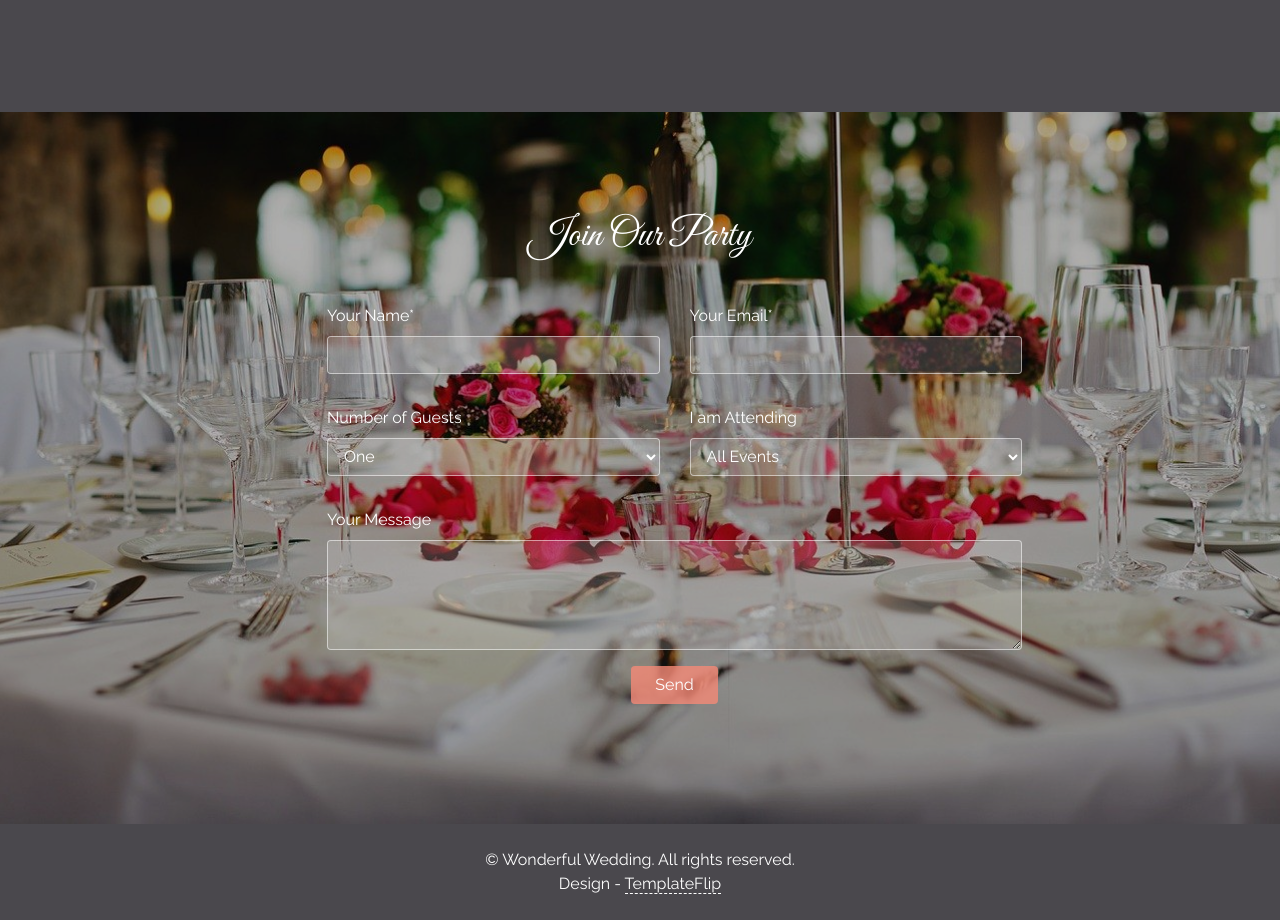
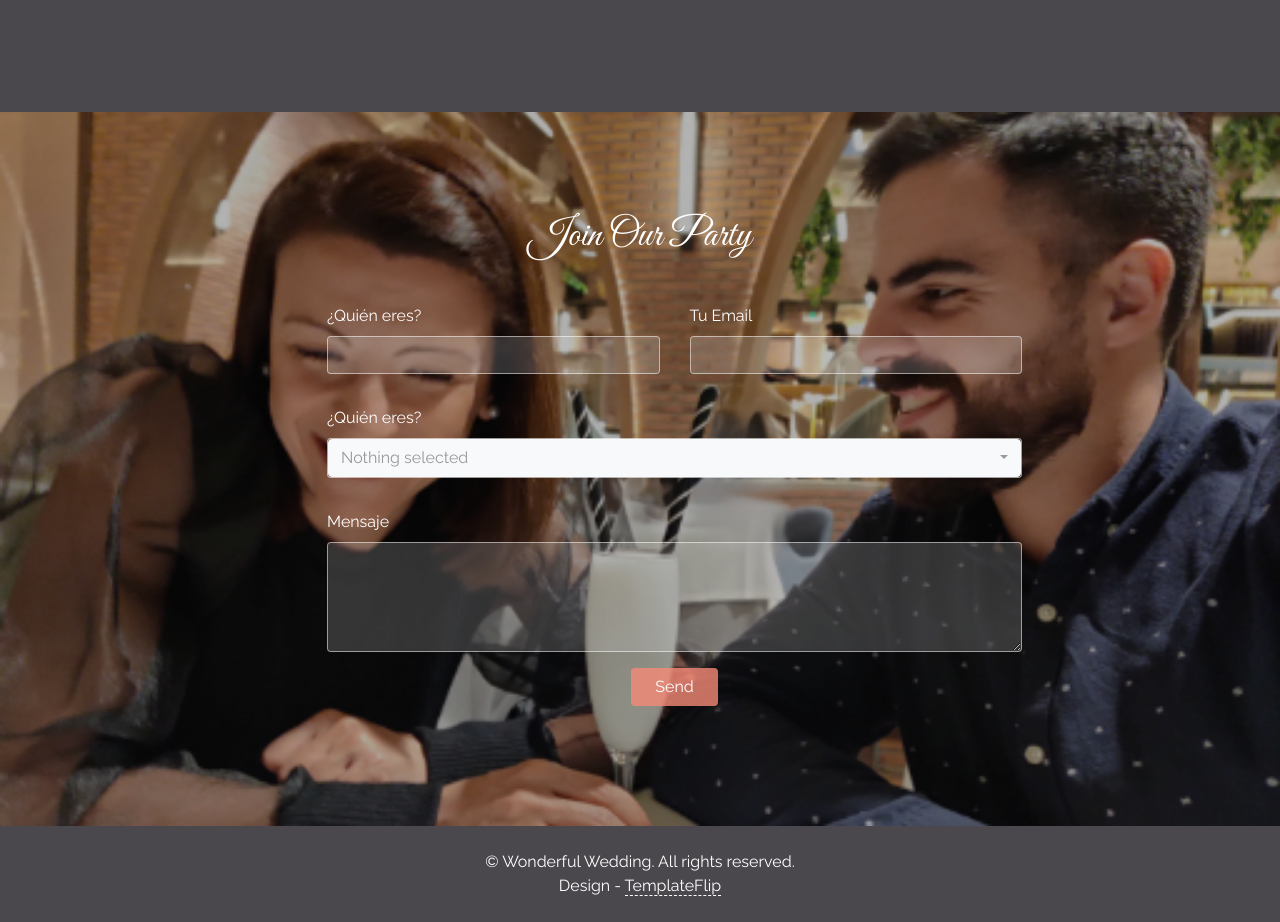
Before and after one commit to andramos/veriandy, a website: page public/index.html in a window 1280 px wide. Shown: the part 3158-4080 px from the top of the page. Drawn offline with nearby package versions, Linux system fonts and the light colour scheme.

Commit message:
cambiado el rspv, añadido selector

```diff
--- a/public/css/main.css
+++ b/public/css/main.css
@@ -89,7 +89,7 @@ body {
 
 /* RSVP Style */
 .ww-rsvp-detail {
-  background: url("../images/rsvp-img.jpg") no-repeat center center;
+  background: url("../images/restaurante-risas-editada.jpeg") no-repeat center center;
   background-size: cover;
   min-height: 500px;
   position: relative; }
@@ -128,6 +128,10 @@ body {
   left: 0;
   top: 0; }
 
+.ww-rsvp-detail .ww-rsvp-form .form-control {
+  color: #495057;
+}
+
 /* Footer Style */
 .ww-footer a.credit {
   color: inherit;
--- a/public/index.html
+++ b/public/index.html
@@ -6,11 +6,6 @@
     <meta name="viewport" content="width=device-width, initial-scale=1">
     <title>Veriandy</title>
     <link rel="preconnect" href="https://fonts.gstatic.com" crossorigin="crossorigin"/>
-    <!-- <link rel="preload" as="style" href="https://fonts.googleapis.com/css2?family=Dosis:wght@400;500&amp;display=swap"/>
-    <link rel="stylesheet" href="https://fonts.googleapis.com/css2?family=Dosis:wght@400;500&amp;display=swap" media="print" onload="this.media='all'"/>
-    <noscript>
-      <link rel="stylesheet" href="https://fonts.googleapis.com/css2?family=Dosis:wght@400;500&amp;display=swap"/>
-    </noscript> -->
     <link rel="preconnect" href="https://fonts.googleapis.com">
     <link rel="preconnect" href="https://fonts.gstatic.com" crossorigin>
     <link href="https://fonts.googleapis.com/css2?family=Raleway:ital,wght@0,100..900;1,100..900&display=swap" rel="stylesheet">
@@ -26,6 +21,7 @@
     <link rel="icon" type="image/png" sizes="16x16" href="images/favicon/favicon-16x16.png">
     <link href="css/bootstrap.min.css?ver=1.1.0" rel="stylesheet">
     <link href="css/font-awesome/css/all.min.css?ver=1.1.0" rel="stylesheet">
+    <link rel="stylesheet" href="https://cdn.jsdelivr.net/npm/bootstrap-select@1.13.14/dist/css/bootstrap-select.min.css">
     <link href="css/aos.css?ver=1.1.0" rel="stylesheet">
     <link href="css/ekko-lightbox.css?ver=1.1.0" rel="stylesheet">
     <link href="css/main.css?ver=1.1.0" rel="stylesheet">
@@ -152,36 +148,33 @@
             <div class="row">
               <div class="col md-6 pb-3">
                 <div class="form-group">
-                  <label for="name-input">Your Name*</label>
+                  <label for="name-input">¿Quién eres?</label>
                   <input class="form-control" id="name-input" type="text" name="name" required="required"/>
                 </div>
               </div>
               <div class="col-md-6 pb-3">
                 <div class="form-group">
-                  <label for="email-input">Your Email*</label>
+                  <label for="email-input">Tu Email</label>
                   <input class="form-control" id="email-input" type="email" name="_replyto" required="required"/>
                 </div>
               </div>
             </div>
             <div class="row">
               <div class="col md-6 pb-3">
-                <div class="form-group">
-                  <label for="guest-input">Number of Guests</label>
-                  <select class="form-control" id="guest-input" name="guest">
-                    <option value="1">One</option>
-                    <option value="2">Two</option>
-                    <option value="3">Three</option>
-                    <option value="4">Four</option>
-                  </select>
-                </div>
-              </div>
-              <div class="col-md-6 pb-3">
-                <div class="form-group">
-                  <label for="events-input">I am Attending</label>
-                  <select class="form-control" id="events-input" name="events">
-                    <option value="all-event">All Events</option>
-                    <option value="wedding-ceremony">Wedding ceremony</option>
-                    <option value="reception-party">Reception Party</option>
+                <div class="form-group text-color-black">
+                  <label for="guest-input">¿Quién eres?</label>
+                  <select class="form-control selectpicker" id="guest-input" name="guest" multiple data-live-search="true">
+                    <optgroup label="Familia de Verónica">
+                      <option value="1">Yolanda</option>
+                      <option value="2">Melissa</option>
+                      <option value="3">Iván</option>
+                      <option value="4">Abraham</option>
+                    </optgroup>
+                    <optgroup label="Familia de Andrés">
+                      <option value="5">Armando</option>
+                      <option value="6">Luisa</option>
+                      <option value="7">Irene</option>
+                    </optgroup>
                   </select>
                 </div>
               </div>
@@ -189,7 +182,7 @@
             <div class="row">
               <div class="col">
                 <div class="form-group">
-                  <label for="message-input">Your Message</label>
+                  <label for="message-input">Mensaje</label>
                   <textarea class="form-control" id="message-input" name="message" rows="4"></textarea>
                 </div>
               </div>
@@ -215,6 +208,7 @@
     <footer></footer>
     <script src="scripts/jquery.min.js?ver=1.1.0"></script>
     <script src="scripts/bootstrap.bundle.min.js?ver=1.1.0"></script>
+    <script src="https://cdn.jsdelivr.net/npm/bootstrap-select@1.13.14/dist/js/bootstrap-select.min.js"></script>
     <script src="scripts/aos.js?ver=1.1.0"></script>
     <script src="scripts/ekko-lightbox.min.js?ver=1.1.0"></script>
     <script src="scripts/main.js?ver=1.1.0"></script>
```
Also changed, not shown: 2 other files.
